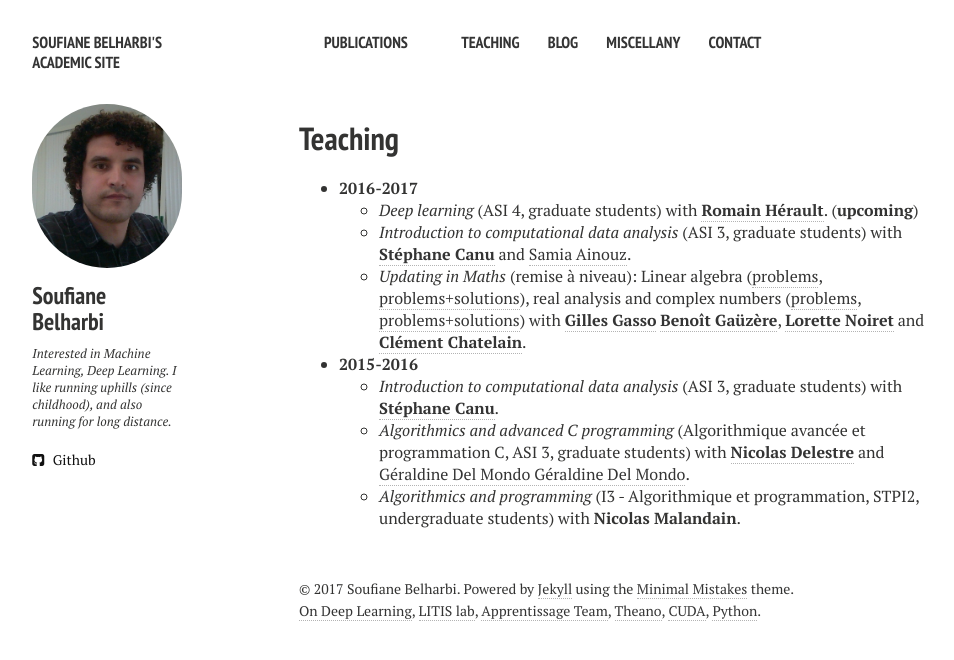
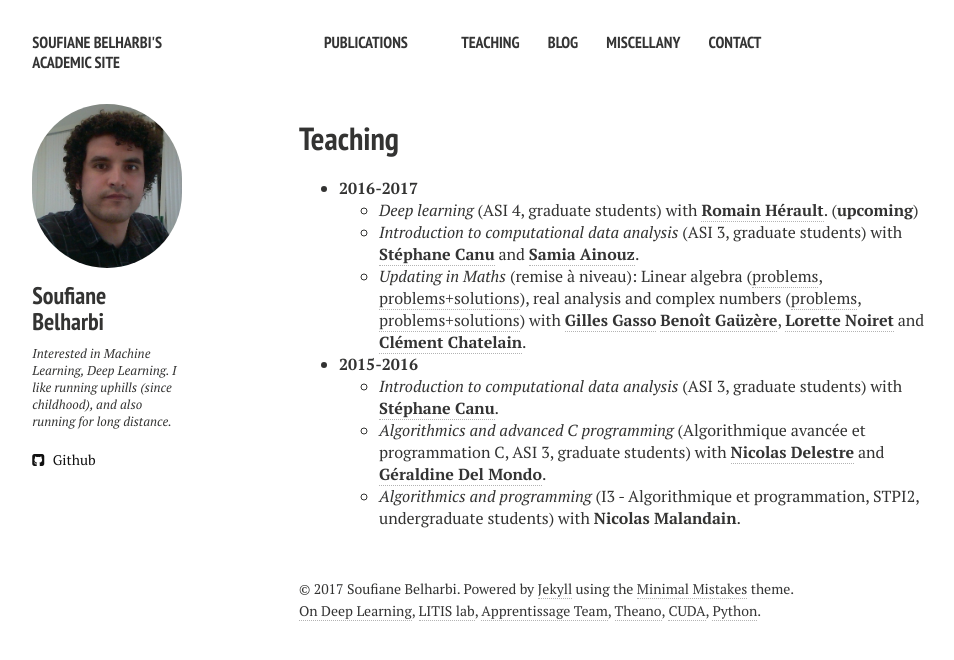
Before and after one commit to sbelharbi/sbelharbi.github.io, a Jekyll site: the page built from teaching.md, in a window 1280 px wide. Shown: the top 660 px of the page, without its empty margins (21-975 px from the left). Built offline with Jekyll 4.4.1, drawn with Linux system fonts in a browser that asks for light colours; nearby versions of some CDN libraries.

Commit message:
add GD and SA. (2)

```diff
--- a/teaching.md
+++ b/teaching.md
@@ -10,7 +10,7 @@
   [**Romain Hérault**](https://asi.insa-rouen.fr/enseignants/~rherault/pelican/). (**upcoming**)
   * *Introduction to computational data analysis* (ASI 3, graduate students)
     with [**Stéphane Canu**](http://asi.insa-rouen.fr/enseignants/~scanu/) and
-	[Samia Ainouz](http://pagesperso.litislab.fr/sainouz/).
+	[**Samia Ainouz**](http://pagesperso.litislab.fr/sainouz/).
   * *Updating in Maths* (remise à niveau): Linear algebra ([problems](/otherdocs/teaching2016-2017/anum.pdf),
   [problems+solutions](/otherdocs/teaching2016-2017/anum-sol.pdf)),
   real analysis and complex numbers
@@ -25,7 +25,7 @@
     with [**Stéphane Canu**](http://asi.insa-rouen.fr/enseignants/~scanu/).
   * *Algorithmics and advanced C programming* (Algorithmique avancée et
   programmation C, ASI 3, graduate students) with
-  [**Nicolas Delestre**](http://asi.insa-rouen.fr/enseignants/~delestre/) and [Géraldine Del Mondo
-Géraldine Del Mondo](https://sites.google.com/site/geraldinedelmondo/).
+  [**Nicolas Delestre**](http://asi.insa-rouen.fr/enseignants/~delestre/) and
+  [**Géraldine Del Mondo**](https://sites.google.com/site/geraldinedelmondo/).
   * *Algorithmics and programming* (I3 - Algorithmique et programmation,
   STPI2, undergraduate students) with **Nicolas Malandain**.
```
